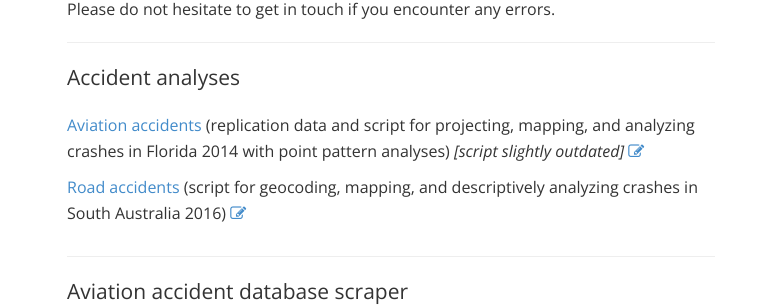
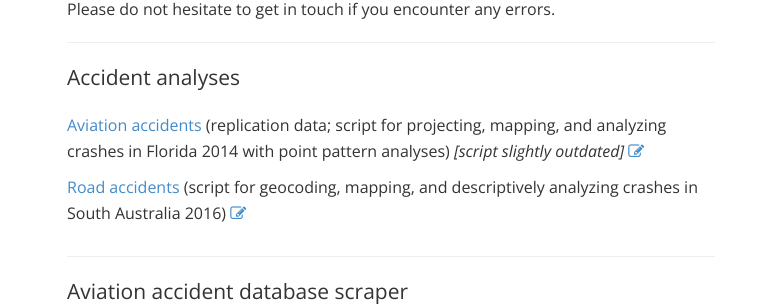
Before and after one commit to lhehnke/lhehnke.github.io, a Jekyll site: the page built from projects/index.html, in a window 1280 px wide. Shown: the part 176-484 px from the top of the page, without its empty margins (249-1031 px from the left). Built offline with Jekyll 4.4.1, drawn with Linux system fonts in a browser that asks for light colours; nearby versions of some CDN libraries.

Commit message:
Update index.html

```diff
--- a/projects/index.html
+++ b/projects/index.html
@@ -25,7 +25,7 @@ contact: passive
 
 			<p class="lead">Accident analyses</p>
 
-<p><a href="https://github.com/lhehnke/aircrash-analysis-data">Aviation accidents</a> (replication data and script for projecting, mapping, and analyzing crashes in Florida 2014 with point pattern analyses) <em>[script slightly outdated]</em> <a href="https://correlaid.org/blog/point-pattern-analysis/" target="_blank" title="Blog post (CorrelAid)"> <i class="fa fa-pencil-square-o"></i></a></p>
+<p><a href="https://github.com/lhehnke/aircrash-analysis-data">Aviation accidents</a> (replication data; script for projecting, mapping, and analyzing crashes in Florida 2014 with point pattern analyses) <em>[script slightly outdated]</em> <a href="https://correlaid.org/blog/point-pattern-analysis/" target="_blank" title="Blog post (CorrelAid)"> <i class="fa fa-pencil-square-o"></i></a></p>
 	  <p style="margin-bottom:30px"><a href="https://github.com/lhehnke/road-accidents">Road accidents</a> (script for geocoding, mapping, and descriptively analyzing crashes in South Australia 2016) <a href="https://lhehnke.github.io/notes/2018/01/23/road-accidents-south-australia" target="_blank" title="Blog post"> <i class="fa fa-pencil-square-o"></i></a></p>
 
 	  	  <hr>
```
